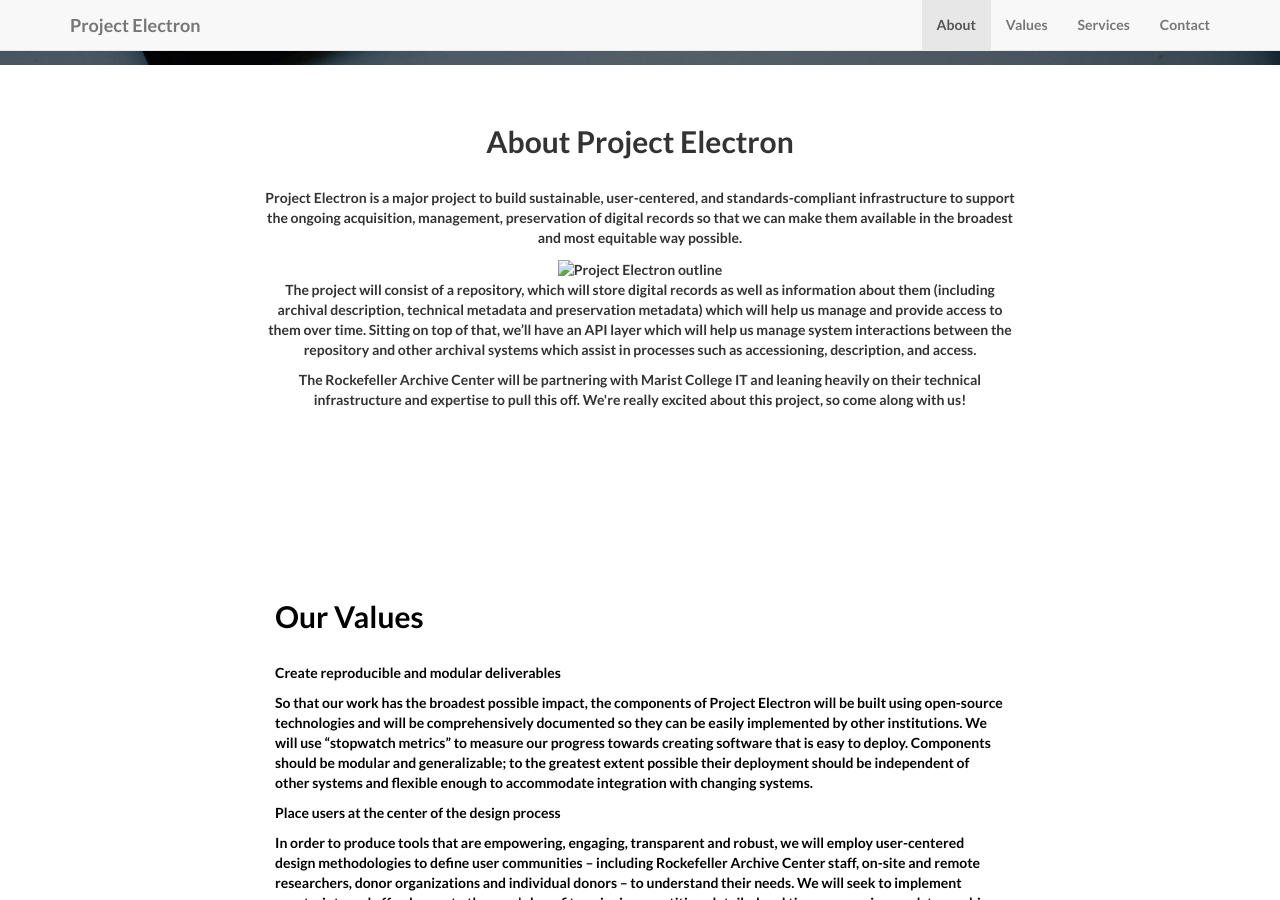
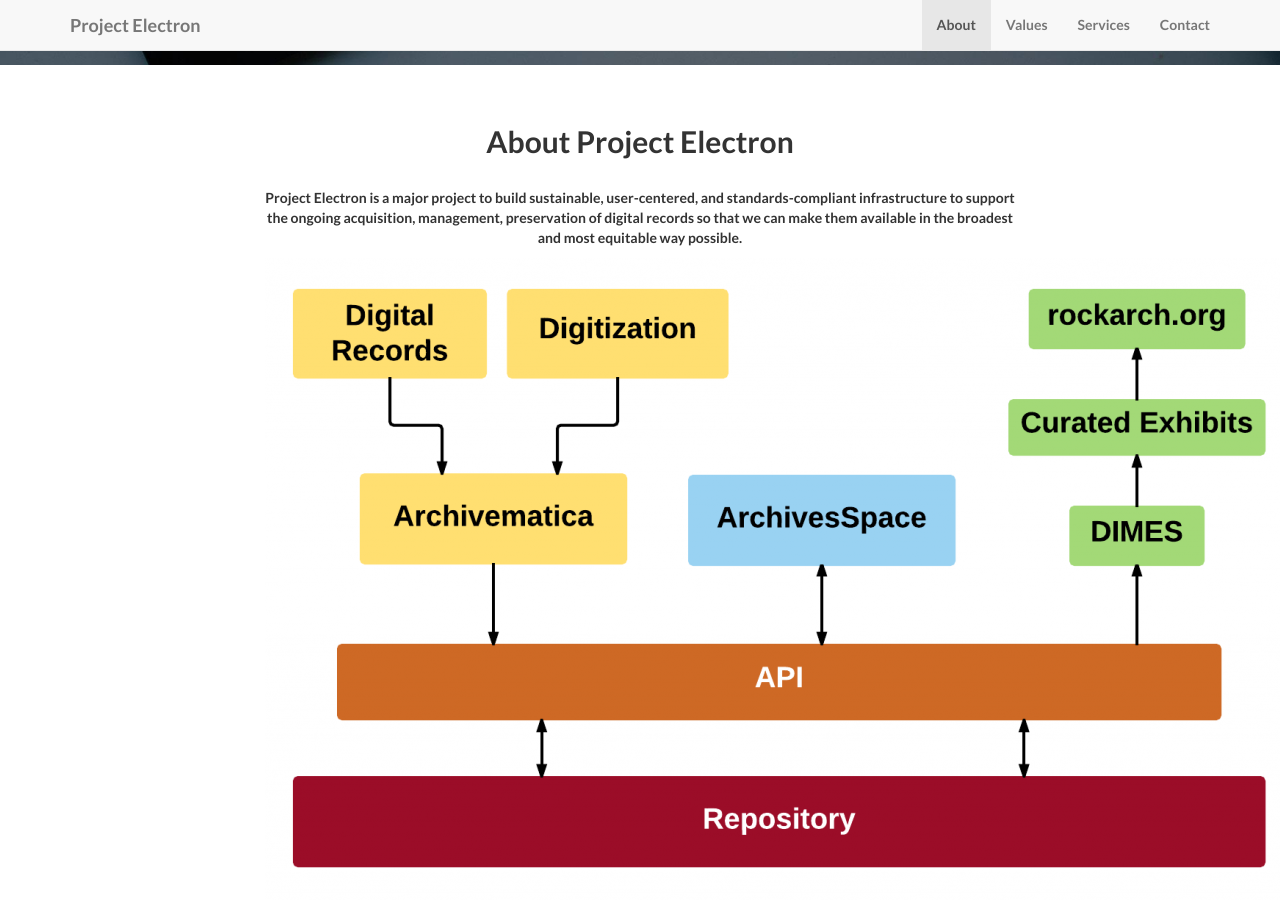
Before and after one commit to RockefellerArchiveCenter/project_electron, a Jekyll site: the page built from index.html, in a window 1280 px wide and 900 px high, scrolled down 712 px. Built offline with Jekyll 4.4.1, drawn with Linux system fonts in a browser that asks for light colours.

Commit message:
Fixing PE image

```diff
--- a/_includes/about.html
+++ b/_includes/about.html
@@ -6,7 +6,7 @@
           <h2>About Project Electron</h2>
           <br/>
             <p>Project Electron is a major project to build sustainable, user-centered, and standards-compliant infrastructure to support the ongoing acquisition, management, preservation of digital records so that we can make them available in the broadest and most equitable way possible.</p>
-            <img src="/project-electron-site/img/project_electron.png" alt="Project Electron outline">
+            <img src="/project_electron/img/project_electron.png" alt="Project Electron outline">
             <p>The project will consist of a repository, which will store digital records as well as information about them (including archival description, technical metadata and preservation metadata) which will help us manage and provide access to them over time. Sitting on top of that, we’ll have an API layer which will help us manage system interactions between the repository and other archival systems which assist in processes such as accessioning, description, and access.</p>
             <p>The Rockefeller Archive Center will be partnering with Marist College IT and leaning heavily on their technical infrastructure and expertise to pull this off. We're really excited about this project, so come along with us!</p>
             <br/>
```
